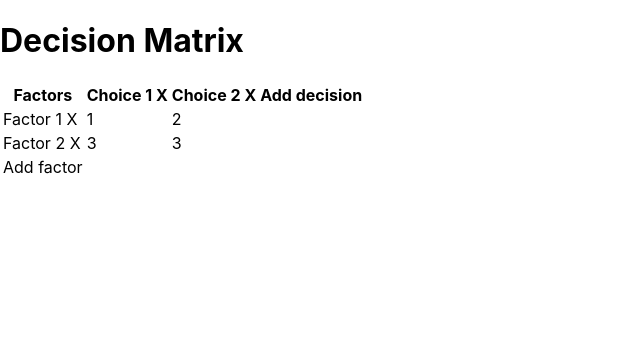
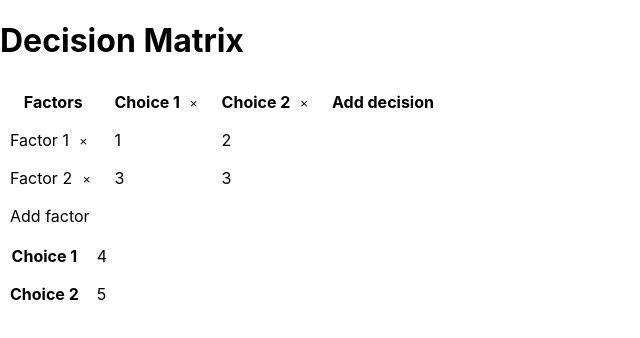
Before and after one commit to davidrhoderick/decision-matrix-frontend, a React (Create React App) app: page / in a window 1280 px wide. Shown: the top 338 px of the page, without its empty margins (0-640 px from the left). Built offline with nearby package versions, Linux system fonts and the light colour scheme.

Commit message:
Adding emotion/styled and total calculation.

```diff
--- a/package.json
+++ b/package.json
@@ -4,6 +4,7 @@
   "private": true,
   "dependencies": {
     "@emotion/react": "^11.4.0",
+    "@emotion/styled": "^11.3.0",
     "@reduxjs/toolkit": "^1.5.1",
     "@testing-library/jest-dom": "^5.11.4",
     "@testing-library/react": "^11.1.0",
--- a/src/App.js
+++ b/src/App.js
@@ -1,9 +1,10 @@
-import { css, Global } from "@emotion/react"
+import {css, Global} from '@emotion/react'
+import styled from '@emotion/styled'
 
 import {useSelector, useDispatch} from 'react-redux'
-import { incrementFactor } from "./decisionsFactorsSlice"
-import { addDecision, removeDecision } from "./decisionsSlice"
-import { addFactor, removeFactor } from "./factorsSlice"
+import {incrementFactor} from './decisionsFactorsSlice'
+import {addDecision, removeDecision} from './decisionsSlice'
+import {addFactor, removeFactor} from './factorsSlice'
 
 const App = () => {
   const dispatch = useDispatch()
@@ -31,26 +32,53 @@ const App = () => {
 
     <h1>Decision Matrix</h1>
 
-    <table>
+    <StyledTable>
       <thead>
         <tr>
           <th>Factors</th>
-          {decisions.map((decision, index) => <th key={index}>{decision} {decisions.length > 1 && <span onClick={() => dispatch(removeDecision(index))}>X</span>}</th>)}
+          {decisions.map((decision, index) => <th key={index}>{decision} {decisions.length > 1 && <Remove onClick={() => dispatch(removeDecision(index))} />}</th>)}
           <th onClick={() => dispatch(addDecision('new decision'))}>Add decision</th>
         </tr>
       </thead>
 
       <tbody>
         {factors.map((factor, factorIndex) => <tr key={factorIndex}>
-          <td>{factor} {factors.length > 1 && <span onClick={() => dispatch(removeFactor(factorIndex))}>X</span>}</td>
+          <td>{factor} {factors.length > 1 && <Remove onClick={() => dispatch(removeFactor(factorIndex))} />}</td>
           {decisionsFactors[factorIndex].map((decisionFactor, decisionIndex) => <td key={decisionIndex} onClick={() => dispatch(incrementFactor({factor: factorIndex, decision: decisionIndex}))}>{decisionFactor}</td>)}
         </tr>)}
         <tr>
           <td onClick={() => dispatch(addFactor('new factor'))}>Add factor</td>
         </tr>
       </tbody>
-    </table>
+    </StyledTable>
+
+    <StyledTable>
+      <tbody>
+        {decisions.map((decision, index) => <tr key={index}>
+          <th>{decision}</th>
+          <td>{decisionsFactors.reduce((sum, factor) => sum += factor[index], 0)}</td>
+        </tr>)}
+      </tbody>
+    </StyledTable>
   </div>
 }
 
 export default App
+
+const StyledTable = styled.table`
+  th, td {
+    padding: 0.5rem;
+  }
+`
+
+const Remove = styled.button`
+  outline: none;
+  background: none;
+  border: none;
+  cursor: pointer;
+
+  :after {
+    content: '\\00D7';
+    display: inline-block;
+  }
+`
--- a/src/decisionsFactorsSlice.js
+++ b/src/decisionsFactorsSlice.js
@@ -17,13 +17,6 @@ export const decisionsFactorsSlice = createSlice({
       if(state.matrix[action.payload.factor][action.payload.decision] > 3) {
         state.matrix[action.payload.factor][action.payload.decision] = 0
       }
-    },
-    decrementFactor: (state, action) => {
-      state.matrix[action.payload.factor][action.payload.decision]--
-
-      if(state.matrix[action.payload.factor][action.payload.decision] < 0) {
-        state.matrix[action.payload.factor][action.payload.decision] = 3
-      }
     }
   },
   extraReducers: {
@@ -42,6 +35,6 @@ export const decisionsFactorsSlice = createSlice({
   }
 })
 
-export const {incrementFactor, decrementFactor} = decisionsFactorsSlice.actions
+export const {incrementFactor} = decisionsFactorsSlice.actions
 
 export default decisionsFactorsSlice.reducer
```
Also changed, not shown: 1 other file (tests, documents, lock files or other folders).
